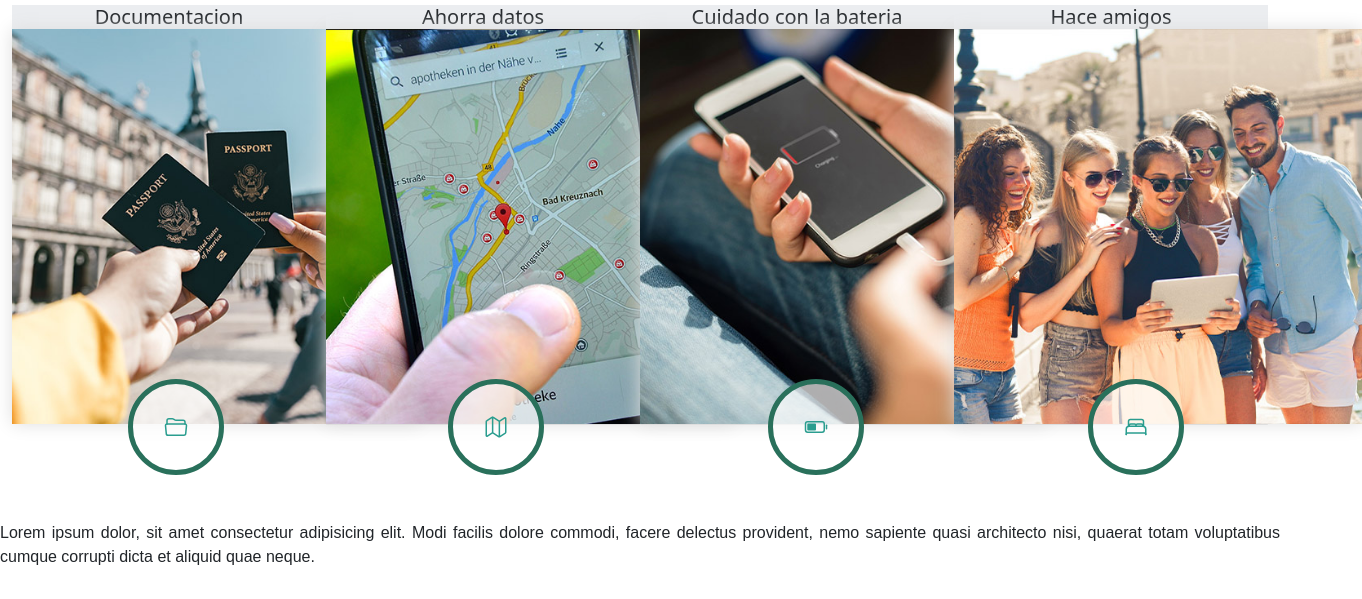
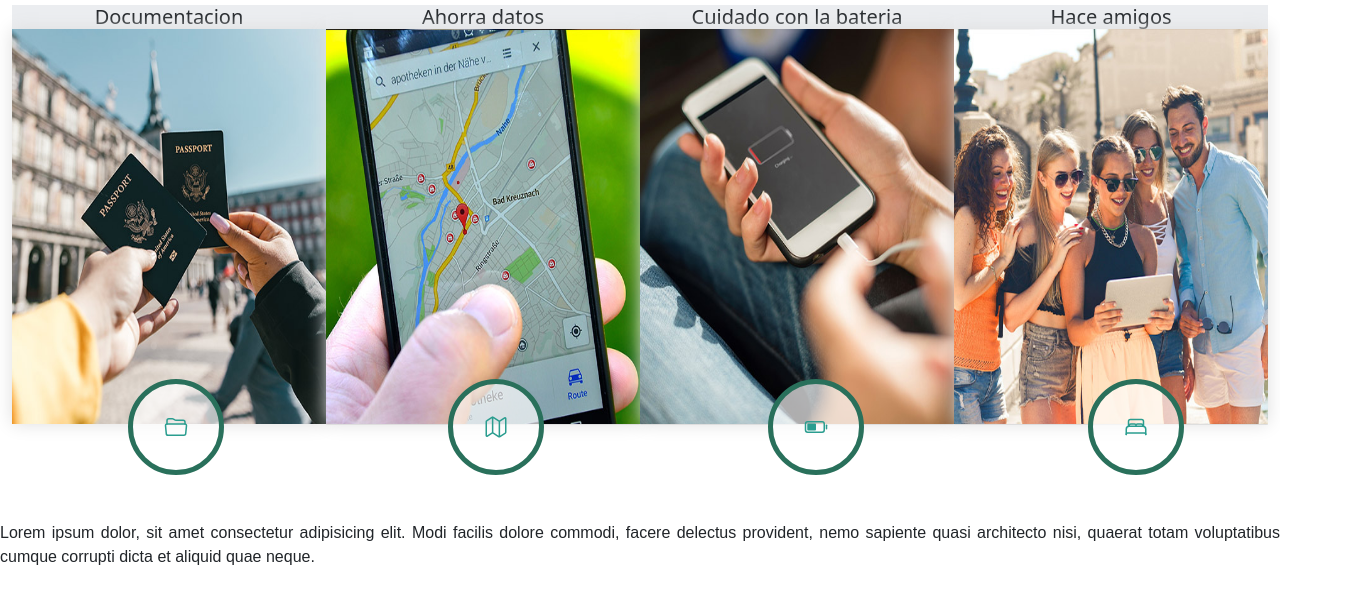
Before and after one commit to owakester/proyecto, a website: page pages/tips.html in a window 1280 px wide. Shown: the part 101-700 px from the top of the page, 1362 px wide, since content can reach past the window. Drawn offline with nearby package versions, Linux system fonts and the light colour scheme.

Commit message:
renponsive movil3

```diff
--- a/pages/tips.html
+++ b/pages/tips.html
@@ -65,7 +65,7 @@
     <section></section>
     <div style="padding: 0px;" class="padre col col-md-3 col-sm-6">
       <h5 class="tipTitle">Documentacion</h5>
-      <img class="tipImg" src="../images/pasaporte.jpg" alt="">
+      <img class="tipImg img-fluid" src="../images/pasaporte.jpg" alt="">
       <div class="circulo circle0 collapsed" type="button" data-bs-toggle="collapse" data-bs-target="#flush-collapseOne" aria-expanded="false" aria-controls="flush-collapseOne">
         <ion-icon name="folder-open-outline"></ion-icon>
       </div>
@@ -84,7 +84,7 @@
 
     <div style="padding: 0px;" class="padre col col-md-3 col-sm-6">
       <h5 class="tipTitle">Ahorra datos</h5>
-      <img class="tipImg" src="../images/mapas.jpg" alt="">
+      <img class="tipImg img-fluid" src="../images/mapas.jpg" alt="">
       <div class="circulo circle1  collapsed" type="button" data-bs-toggle="collapse" data-bs-target="#flush-collapseTwo" aria-expanded="false" aria-controls="flush-collapseTwo">
         <ion-icon name="map-outline"></ion-icon>
       </div>
@@ -103,7 +103,7 @@
 
     <div style="padding: 0px;" class="padre col col-md-3 col-sm-6">
       <h5 class="tipTitle">Cuidado con la bateria</h5>
-      <img class="tipImg" src="../images/bateria.jpg" alt="">
+      <img class="tipImg img-fluid" src="../images/bateria.jpg" alt="">
       <div class="circulo circle2  collapsed" type="button" data-bs-toggle="collapse" data-bs-target="#flush-collapseThree" aria-expanded="false" aria-controls="flush-collapseThree">
         <ion-icon name="battery-half-outline"></ion-icon>
       </div>
@@ -122,7 +122,7 @@
 
     <div style="padding: 0px;" class="padre col col-md-3 col-sm-6">
       <h5 class="tipTitle">Hace amigos</h5>
-      <img class="tipImg" src="../images/amigos.jpg" alt="">
+      <img class="tipImg img-fluid" src="../images/amigos.jpg" alt="">
       <div class="circulo circle3  collapsed" type="button" data-bs-toggle="collapse" data-bs-target="#flush-collapseFour" aria-expanded="false" aria-controls="flush-collapseFour">
         <ion-icon name="bed-outline"></ion-icon>
       </div>
```
